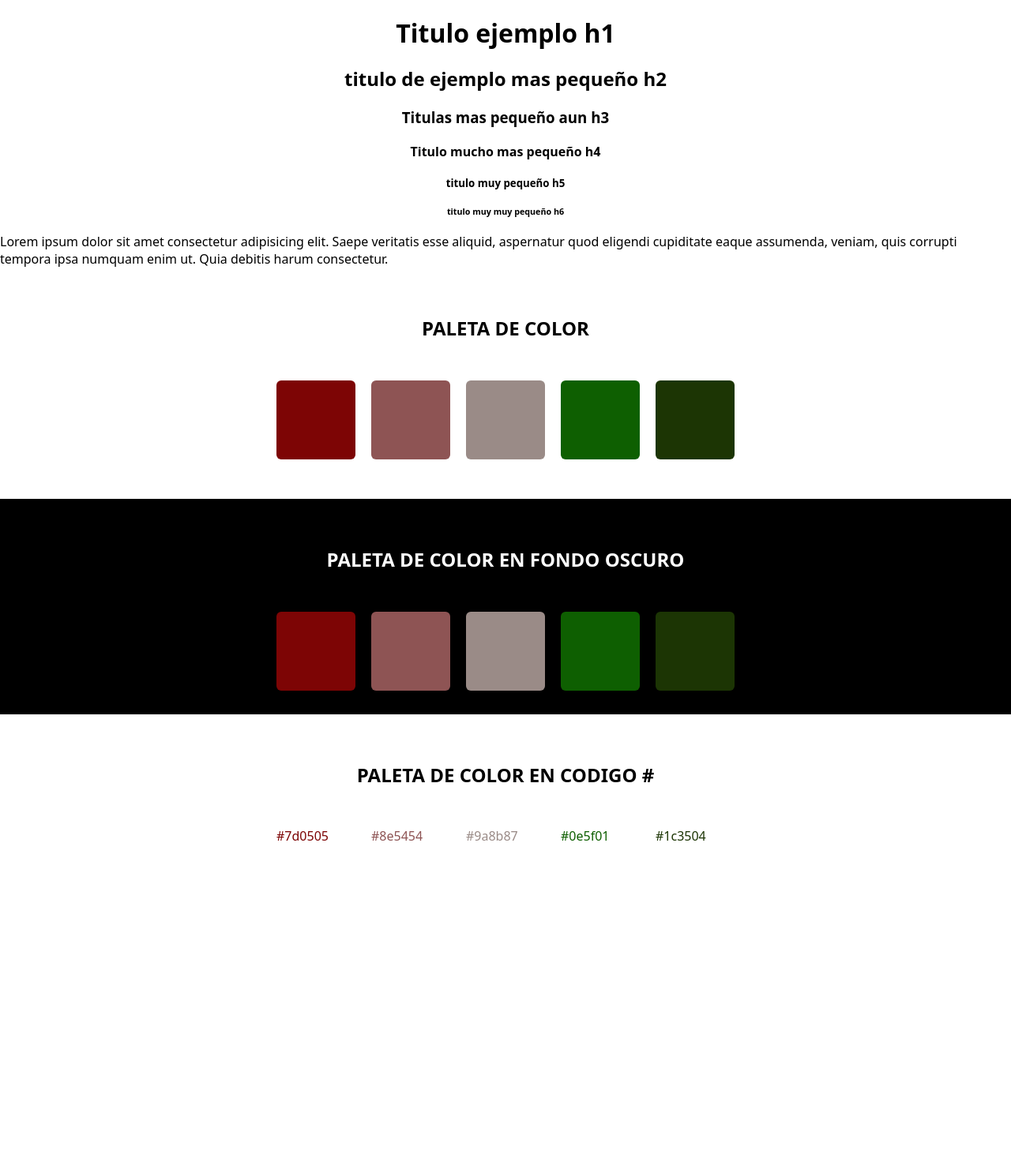
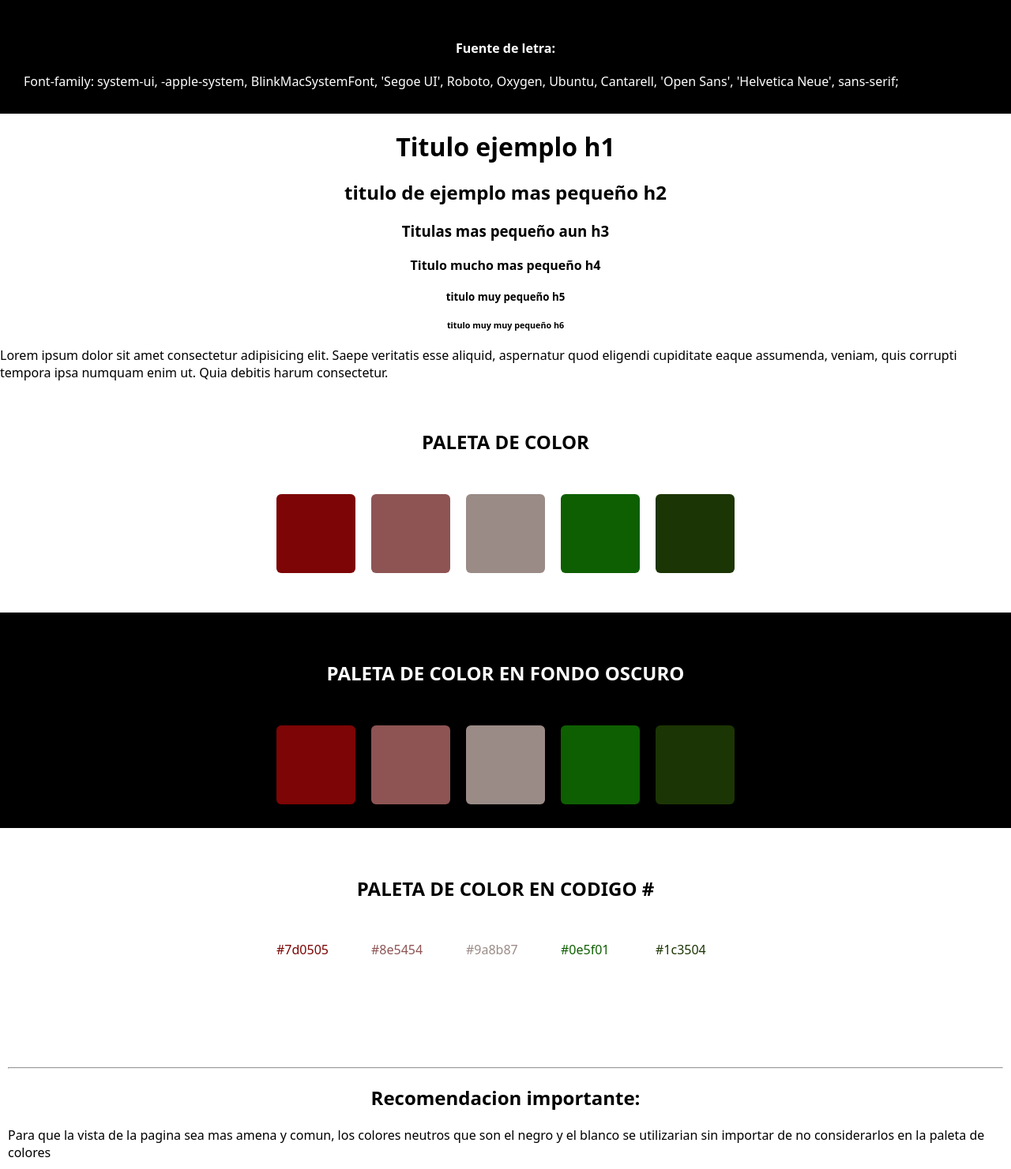
Before and after one commit to Santi-Loaiza/Propuesta-de-branding-para-proyecto, a plain HTML site: page index.html in a window 1280 px wide. Shown: the whole page at 79% size. Before the commit the page ends 1198 px from the top, so only its background shows below. Drawn offline with Linux system fonts and the light colour scheme.

Commit message:
last commit I guess

```diff
--- a/index.html
+++ b/index.html
@@ -9,6 +9,10 @@
 </head>
 
 <body>
+    <header>
+        <h4>Fuente de letra:</h4>
+        <p>Font-family: system-ui, -apple-system, BlinkMacSystemFont, 'Segoe UI', Roboto, Oxygen, Ubuntu, Cantarell, 'Open Sans', 'Helvetica Neue', sans-serif;</p>
+    </header>
     <h1>Titulo ejemplo h1</h1>
     <h2>titulo de ejemplo mas pequeño h2</h2>
     <h3>Titulas mas pequeño aun h3</h3>
@@ -48,6 +52,14 @@
             <div id="color-5">#1c3504</div>
         </section>
     </div>
+    <section class="nota">
+        <hr>
+        <h2>Recomendacion importante:</h2>
+        <p>Para que la vista de la pagina sea mas amena y
+            comun, los colores neutros que son el negro y
+            el blanco se utilizarian sin importar de no
+            considerarlos en la paleta de colores</p>
+    </section>
 </body>
 
 </html>
--- a/style.css
+++ b/style.css
@@ -11,7 +11,11 @@
     margin: 0;
     box-sizing: border-box;
 }
-
+header{
+    background-color: black;
+    color: white;
+    padding: 30px;
+}
 h1,
 h2,
 h3,
@@ -91,10 +95,13 @@ h6 {
 #color-5 {
     color: var(--fifth-color);
 }
-
+.nota{
+    padding: 10px;
+}
 @media (max-width:  768px) {
     .flexbox div{
         height: 60px;
         font-size: 0.9rem;
+        margin: 6px;
     }
 }
```
